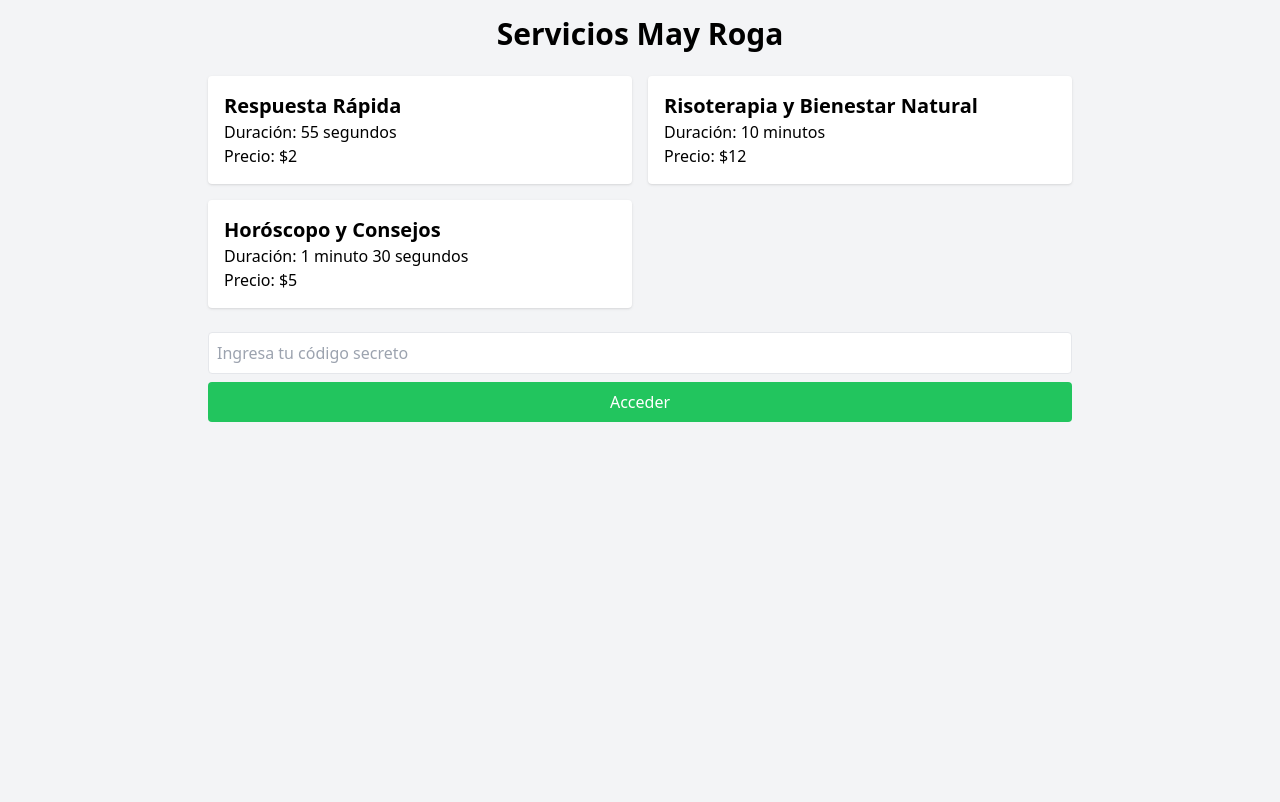
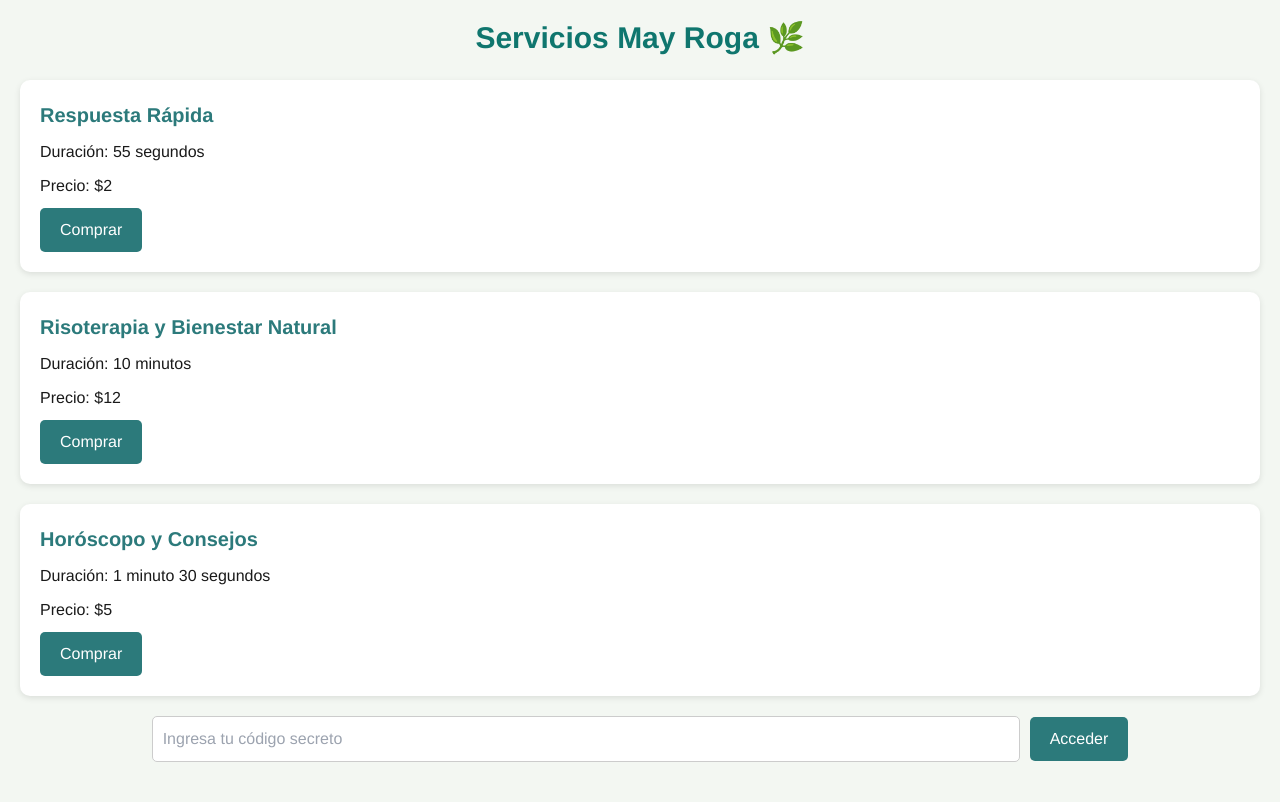
Before and after one commit to mayroga/Asistente-Virtual-May-Roga, a Flask app: template templates/index.html in a window 1280 px wide. Before the commit the page ends 422 px from the top, so only its background shows below. Run offline with Flask 3, Linux system fonts and the light colour scheme; the template is opened without the code that fills it, so the values that code supplies are empty; some libraries are stand-ins or nearby versions.

Commit message:
Update index.html

```diff
--- a/templates/index.html
+++ b/templates/index.html
@@ -3,117 +3,134 @@
 <head>
     <meta charset="UTF-8">
     <meta name="viewport" content="width=device-width, initial-scale=1.0">
-  <title>May Roga · Servicios</title>
+    <title>Asistente Virtual May Roga 🌿</title>
     <script src="https://cdn.tailwindcss.com"></script>
     <script src="https://js.stripe.com/v3/"></script>
+    <style>
+        body { font-family: 'Helvetica', sans-serif; background-color: #f3f7f2; color: #1a1a1a; }
+        .container { max-width: 800px; margin: auto; padding: 20px; }
+        .service-card { background: #ffffff; border-radius: 10px; box-shadow: 0 2px 6px rgba(0,0,0,0.1); padding: 20px; margin-bottom: 20px; }
+        .service-title { font-size: 1.25rem; font-weight: bold; margin-bottom: 10px; color: #2c7a7b; }
+        .service-desc { margin-bottom: 10px; }
+        .btn { background-color: #2c7a7b; color: white; padding: 10px 20px; border: none; border-radius: 5px; cursor: pointer; transition: 0.3s; }
+        .btn:hover { background-color: #285e61; }
+        #specialServices { display: none; }
+        .code-input { padding: 10px; width: 70%; border-radius: 5px; border: 1px solid #ccc; margin-right: 10px; }
+        .flex-center { display: flex; align-items: center; justify-content: center; margin-bottom: 20px; }
+    </style>
 </head>
-<body class="bg-gray-100 font-sans">
+<body>
+    <div class="container">
+        <h1 class="text-3xl font-bold mb-6 text-center text-teal-700">Servicios May Roga 🌿</h1>
 
-  <div class="max-w-4xl mx-auto p-4">
-    <h1 class="text-3xl font-bold text-center mb-6">Servicios May Roga</h1>
-
-    <div id="basic-services" class="grid grid-cols-1 md:grid-cols-2 gap-4">
-      <div class="p-4 bg-white rounded shadow cursor-pointer service-card" data-service="Respuesta Rápida" data-price="2">
-        <h2 class="text-xl font-semibold">Respuesta Rápida</h2>
-        <p>Duración: 55 segundos</p>
-        <p>Precio: $2</p>
-      </div>
-      <div class="p-4 bg-white rounded shadow cursor-pointer service-card" data-service="Risoterapia y Bienestar Natural" data-price="12" data-special="true">
-        <h2 class="text-xl font-semibold">Risoterapia y Bienestar Natural</h2>
-        <p>Duración: 10 minutos</p>
-        <p>Precio: $12</p>
-      </div>
-      <div class="p-4 bg-white rounded shadow cursor-pointer service-card" data-service="Horóscopo y Consejos" data-price="5">
-        <h2 class="text-xl font-semibold">Horóscopo y Consejos</h2>
-        <p>Duración: 1 minuto 30 segundos</p>
-        <p>Precio: $5</p>
-      </div>
+        <!-- Servicios Básicos -->
+        <div class="service-card">
+            <div class="service-title">Respuesta Rápida</div>
+            <div class="service-desc">Duración: 55 segundos</div>
+            <div class="service-desc">Precio: $2</div>
+            <button class="btn" onclick="buyService('Respuesta Rápida', 200)">Comprar</button>
         </div>
 
-    <div id="special-services-modal" class="fixed inset-0 bg-black bg-opacity-50 flex items-center justify-center hidden">
-      <div class="bg-white p-6 rounded shadow max-w-lg w-full relative">
-        <button id="close-modal" class="absolute top-2 right-2 text-3xl text-gray-600 hover:text-gray-900 leading-none">&times;</button>
-        <h2 class="text-2xl font-bold mb-4">Servicios Especiales</h2>
-        <div id="special-services" class="grid grid-cols-1 gap-4">
-          <div class="p-4 bg-gray-100 rounded cursor-pointer special-service-card" data-service="Sesión Risoterapia 20min" data-price="20">
-            <h3 class="font-semibold">Sesión Risoterapia 20min</h3>
-            <p>Precio: $20.00</p>
+        <div class="service-card">
+            <div class="service-title">Risoterapia y Bienestar Natural</div>
+            <div class="service-desc">Duración: 10 minutos</div>
+            <div class="service-desc">Precio: $12</div>
+            <button class="btn" onclick="buyService('Risoterapia y Bienestar Natural', 1200)">Comprar</button>
         </div>
-          <div class="p-4 bg-gray-100 rounded cursor-pointer special-service-card" data-service="Sesión Personalizada 30min" data-price="35">
-            <h3 class="font-semibold">Sesión Personalizada 30min</h3>
-            <p>Precio: $35.00</p>
+
+        <div class="service-card">
+            <div class="service-title">Horóscopo y Consejos</div>
+            <div class="service-desc">Duración: 1 minuto 30 segundos</div>
+            <div class="service-desc">Precio: $5</div>
+            <button class="btn" onclick="buyService('Horóscopo y Consejos', 500)">Comprar</button>
         </div>
-          <div class="p-4 bg-gray-100 rounded cursor-pointer special-service-card" data-service="Paquete Corporativo 20-40min" data-price="50">
-            <h3 class="font-semibold">Paquete Corporativo 20-40min</h3>
-            <p>Precio: $50.00</p>
+
+        <!-- Código secreto para acceder a servicios especiales -->
+        <div class="flex-center">
+            <input id="accessCode" class="code-input" type="password" placeholder="Ingresa tu código secreto">
+            <button class="btn" onclick="checkCode()">Acceder</button>
         </div>
+
+        <!-- Servicios Especiales -->
+        <div id="specialServices">
+            <h2 class="text-2xl font-bold mb-4 text-teal-700">Servicios Especiales</h2>
+
+            <div class="service-card">
+                <div class="service-title">Sesión de Risoterapia</div>
+                <div class="service-desc">Duración: 20 minutos</div>
+                <div class="service-desc">Precio: $30</div>
+                <div class="service-desc">Descripción: Una sesión grupal o individual para liberar el estrés y mejorar el estado de ánimo.</div>
+                <button class="btn" onclick="buyService('Sesión de Risoterapia', 3000)">Comprar</button>
+            </div>
+
+            <div class="service-card">
+                <div class="service-title">Sesión Personalizada</div>
+                <div class="service-desc">Duración: 30 minutos</div>
+                <div class="service-desc">Precio: $80</div>
+                <div class="service-desc">Descripción: Servicio exclusivo adaptado a las necesidades del cliente.</div>
+                <button class="btn" onclick="buyService('Sesión Personalizada', 8000)">Comprar</button>
+            </div>
+
+            <div class="service-card">
+                <div class="service-title">Paquete Corporativo</div>
+                <div class="service-desc">Duración: Sesiones de 20 a 40 minutos</div>
+                <div class="service-desc">Precio: $750</div>
+                <div class="service-desc">Descripción: Dos semanas de sesiones de risoterapia para equipos de trabajo.</div>
+                <button class="btn" onclick="buyService('Paquete Corporativo', 75000)">Comprar</button>
             </div>
         </div>
     </div>
 
-    <div class="mt-6">
-      <input type="password" id="access-code" placeholder="Ingresa tu código secreto" class="p-2 border rounded w-full">
-      <button id="access-btn" class="mt-2 bg-green-500 text-white px-4 py-2 rounded hover:bg-green-600 w-full">Acceder</button>
-      <p id="message" class="text-center mt-2"></p>
-    </div>
-  </div>
+    <script>
+        const stripe = Stripe("pk_live_51NqPxQBOA5mT4t0PEoRVRc0Sj7DugiHvxhozC3BYh0q0hAx1N3HCLJe4xEp3MSuNMA6mQ7fAO4mvtppqLodrtqEn00pgJNQaxz");
+        const RENDER_URL = "https://asistente-virtual-may-roga.onrender.com";
 
-  <script>
-    document.addEventListener('DOMContentLoaded', () => {
-      const stripe = Stripe("{{ stripe_key }}");
-      const ACCESS_CODE = "{{ access_code }}";
+        function checkCode() {
+            const code = document.getElementById('accessCode').value;
+            fetch(`${RENDER_URL}/validate-access-code`, {
+                method: 'POST',
+                headers: { 'Content-Type': 'application/json' },
+                body: JSON.stringify({ code })
+            })
+            .then(res => res.json())
+            .then(data => {
+                if(data.valid){
+                    document.getElementById('specialServices').style.display = 'block';
+                    alert("Código correcto. Acceso a servicios especiales habilitado.");
+                } else {
+                    alert("Código incorrecto.");
+                }
+            })
+            .catch(err => {
+                console.error(err);
+                alert("Error validando código.");
+            });
+        }
 
-      const basicServices = document.querySelectorAll('.service-card');
-      const specialServices = document.querySelectorAll('.special-service-card');
-      const modal = document.getElementById('special-services-modal');
-      const closeModalBtn = document.getElementById('close-modal');
-      const accessCodeInput = document.getElementById('access-code');
-      const accessBtn = document.getElementById('access-btn');
-      const messageEl = document.getElementById('message');
-
-      const showModal = () => modal.classList.remove('hidden');
-      const hideModal = () => modal.classList.add('hidden');
-
-      const createCheckout = async (serviceName, price) => {
-        const res = await fetch('/create-checkout-session', {
+        function buyService(productName, amount) {
+            fetch(`${RENDER_URL}/create-checkout-session`, {
                 method: 'POST',
-          headers: {'Content-Type': 'application/json'},
-          body: JSON.stringify({service: serviceName, price: price})
+                headers: { 'Content-Type': 'application/json' },
+                body: JSON.stringify({
+                    product: productName,
+                    amount: amount,
+                    success_url: `${window.location.href}success.html`,
+                    cancel_url: `${window.location.href}cancel.html`
+                })
+            })
+            .then(res => res.json())
+            .then(data => {
+                if(data.id){
+                    stripe.redirectToCheckout({ sessionId: data.id });
+                } else {
+                    alert("Error creando sesión de pago.");
+                }
+            })
+            .catch(err => {
+                console.error(err);
+                alert("Error al procesar pago.");
             });
-        const data = await res.json();
-        if (data.url) window.location = data.url;
-        else messageEl.textContent = 'Error al crear sesión de pago.';
-      };
-
-      basicServices.forEach(card => {
-        card.addEventListener('click', () => {
-          const serviceName = card.getAttribute('data-service');
-          const price = parseFloat(card.getAttribute('data-price'));
-          if (card.hasAttribute('data-special')) showModal();
-          else createCheckout(serviceName, price);
-        });
-      });
-
-      specialServices.forEach(card => {
-        card.addEventListener('click', () => {
-          const serviceName = card.getAttribute('data-service');
-          const price = parseFloat(card.getAttribute('data-price'));
-          createCheckout(serviceName, price);
-          hideModal();
-        });
-      });
-
-      closeModalBtn.addEventListener('click', hideModal);
-
-      accessBtn.addEventListener('click', () => {
-        const code = accessCodeInput.value.trim();
-        if (code === ACCESS_CODE) showModal();
-        else {
-          messageEl.textContent = 'Código incorrecto. Intenta de nuevo.';
-          messageEl.className = 'text-center mt-2 text-red-600';
         }
-      });
-    });
     </script>
 </body>
 </html>
```
Lines whose indentation alone changed are shown as unchanged.
